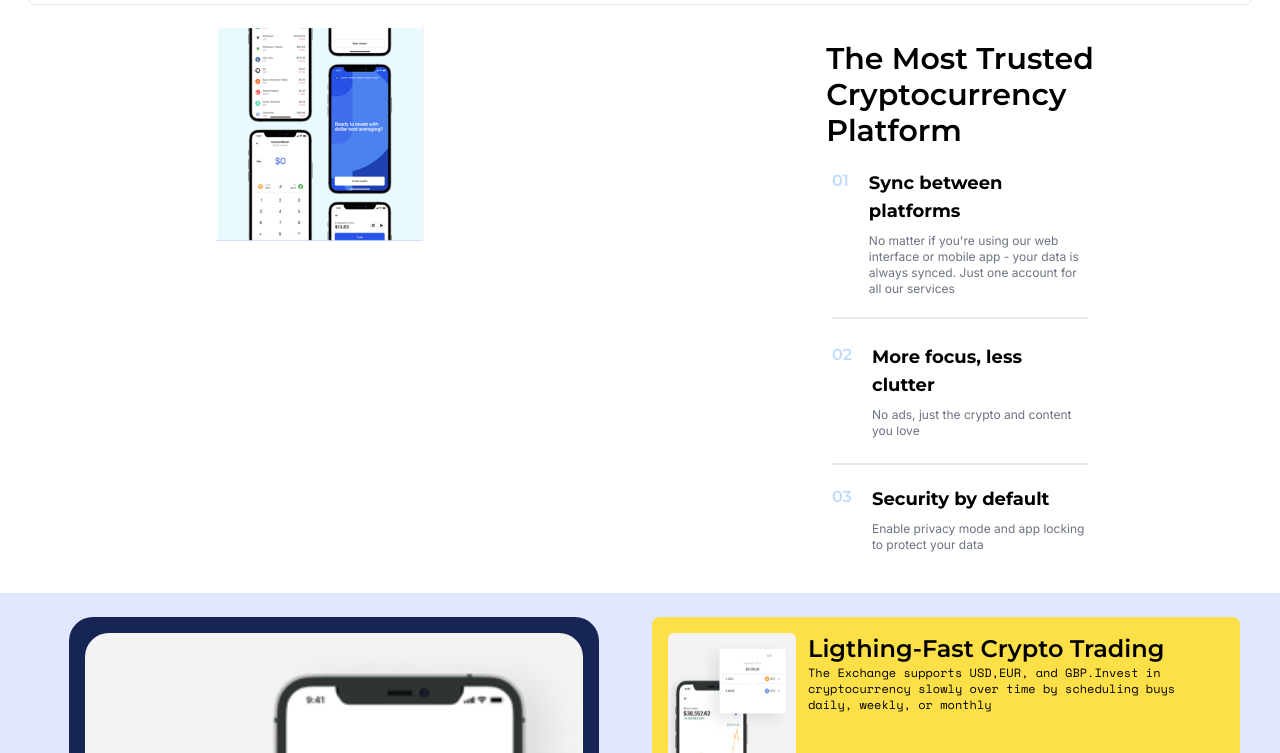
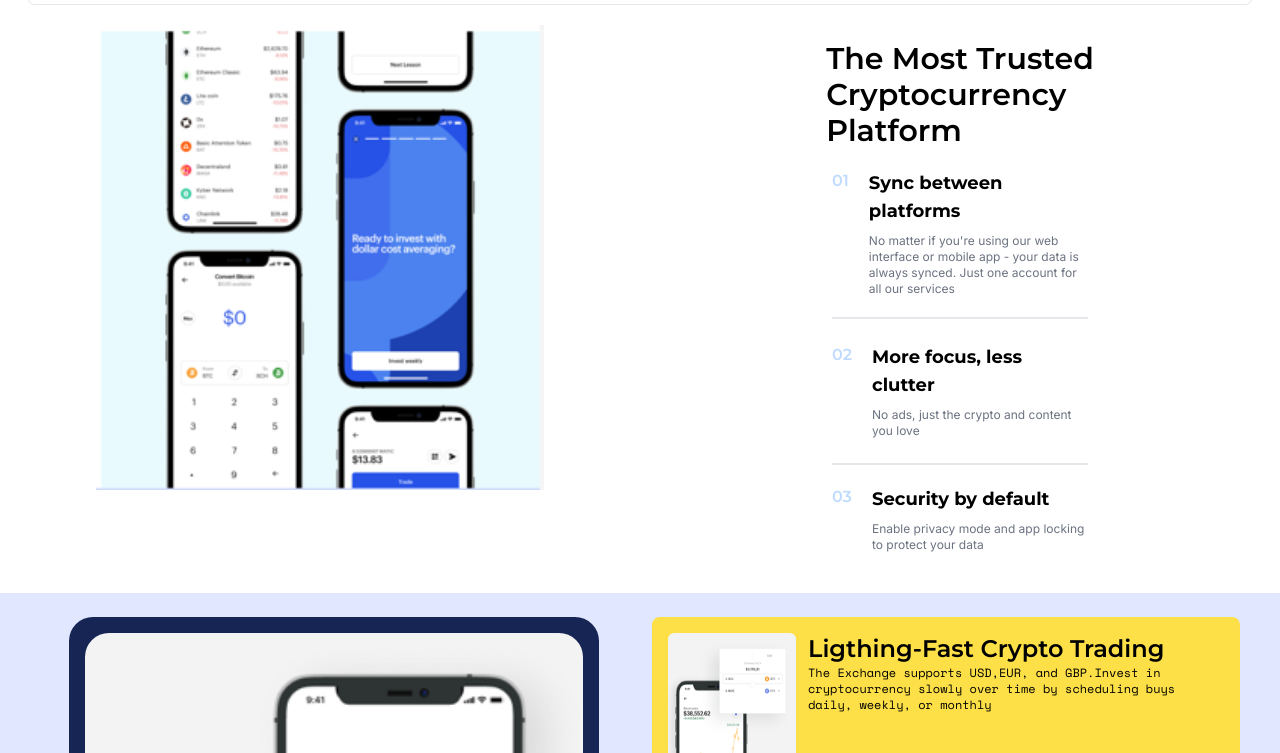
Before and after one commit to Juztice2/CRYPTO-LANDING-PAGE, a website: page index.html in a window 1280 px wide. Shown: the part 775-1528 px from the top of the page. Drawn offline with nearby package versions, Linux system fonts and the light colour scheme.

Commit message:
edititng

```diff
--- a/index.html
+++ b/index.html
@@ -359,7 +359,7 @@ display=swap" rel="stylesheet">
 </section>
 
 <!--article1-->
-<article class="reveal opacity-0 translate-y-16 transition-all duration-700 ease-out mt-5 justify-items-center mb-10 lg:grid grid-cols-2">
+<article class="reveal opacity-0 translate-y-16 transition-all duration-700 ease-out mt-5 justify-self-center mb-10 lg:grid grid-cols-2">
   <div class="justify-items-center">
     <img src="IMAGES/packof iphones.png" class="w-[70%]">
   </div>
```
